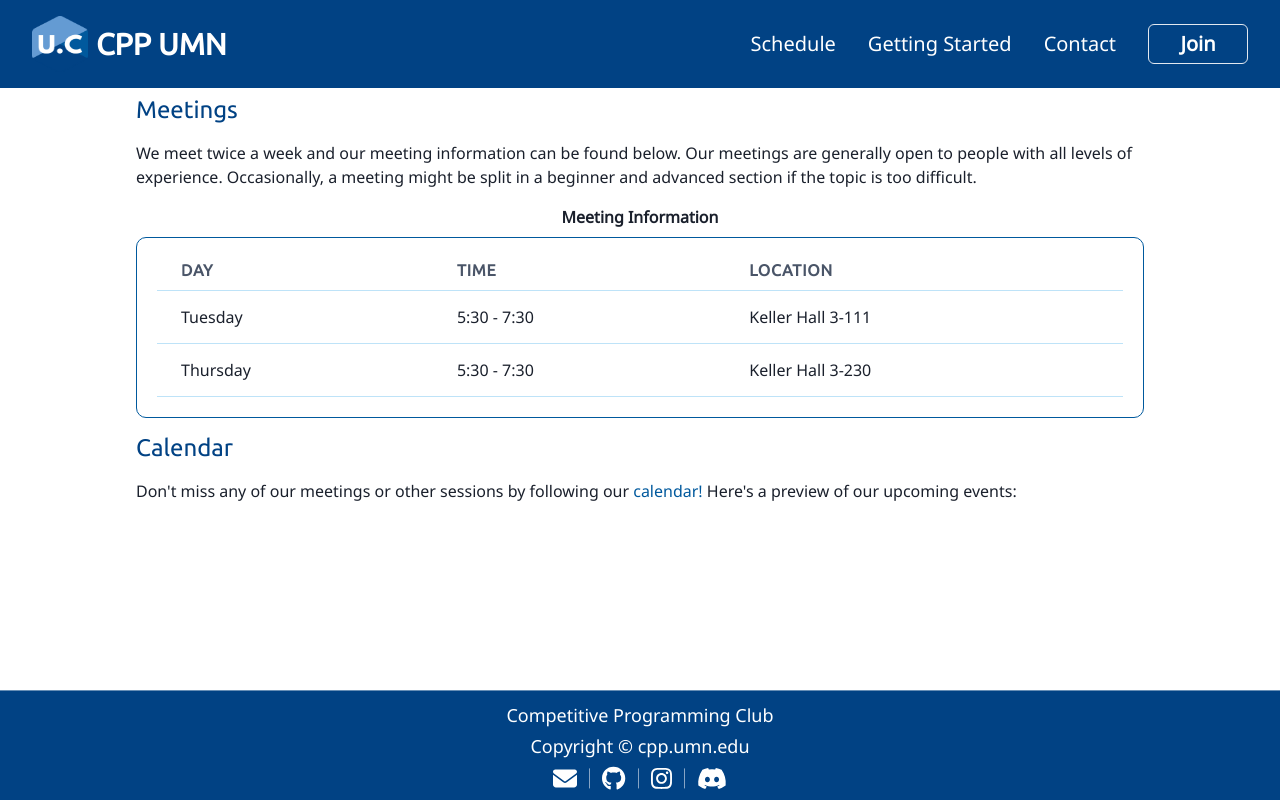
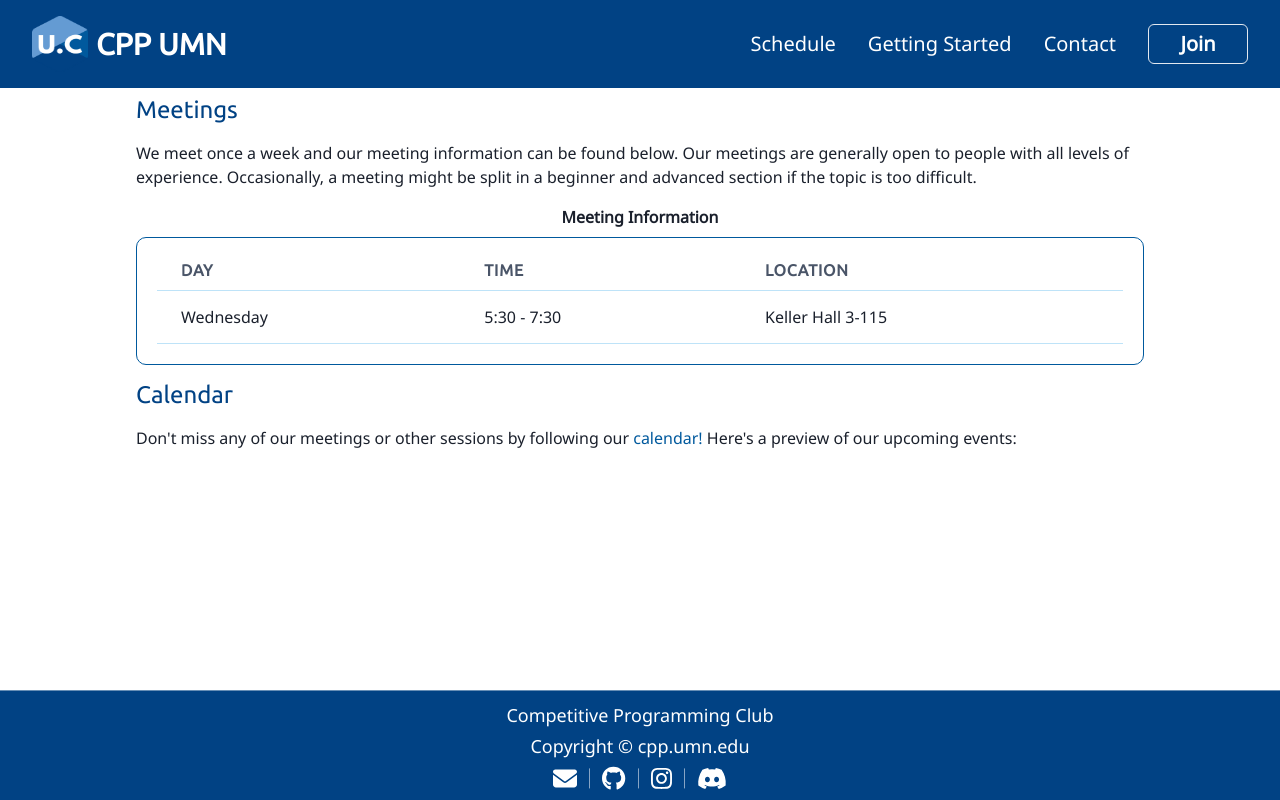
Before and after one commit to cppumn/website, a React (Create React App) app in the folder cpp-website/: page /schedule in a window 1280 px wide. Built offline with nearby package versions, Linux system fonts and the light colour scheme; no server answers.

Commit message:
update schedule

```diff
--- a/cpp-website/src/components/MeetingsTable.tsx
+++ b/cpp-website/src/components/MeetingsTable.tsx
@@ -17,14 +17,9 @@ const MeetingsTable = () => {
             </Thead>
             <Tbody>
               <Tr>
-                <Td> Tuesday </Td>
+                <Td> Wednesday </Td>
                 <Td> 5:30 - 7:30 </Td>
-                <Td> Keller Hall 3-111 </Td>
-              </Tr>
-              <Tr>
-                <Td> Thursday </Td>
-                <Td> 5:30 - 7:30 </Td>
-                <Td> Keller Hall 3-230 </Td>
+                <Td> Keller Hall 3-115 </Td>
               </Tr>
             </Tbody>
           </Table>
--- a/cpp-website/src/pages/SchedulePage.tsx
+++ b/cpp-website/src/pages/SchedulePage.tsx
@@ -37,7 +37,7 @@ const SchedulePage = () => {
         Meetings
       </Heading>
       <Text>
-        We meet twice a week and our meeting information can be found below.
+        We meet once a week and our meeting information can be found below.
         Our meetings are generally open to people with all levels of experience.
         Occasionally, a meeting might be split in a beginner and advanced section if the topic is too difficult.
       </Text>
```
